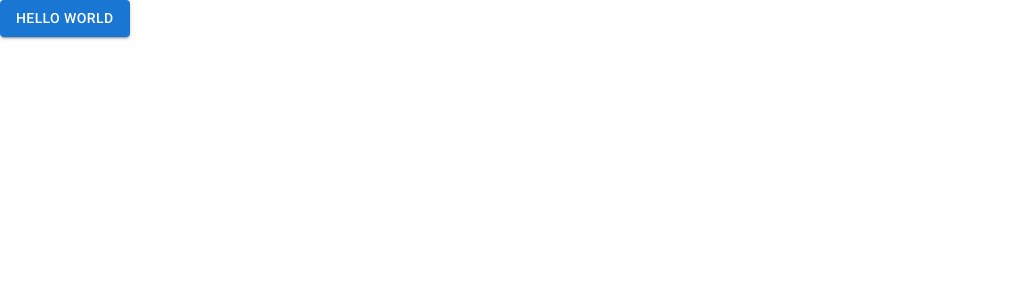
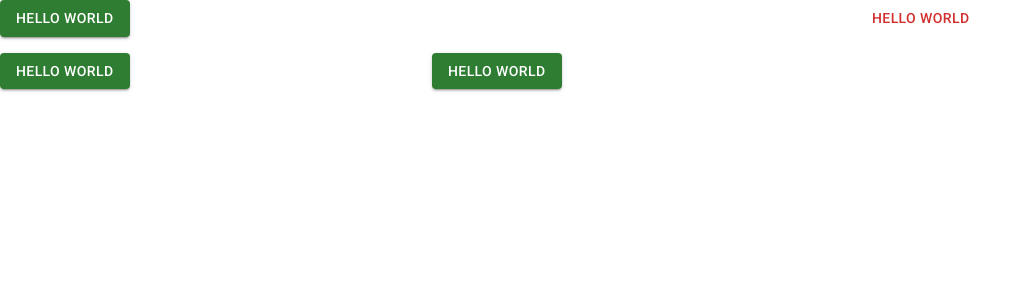
Before and after one commit to yanmasa/react-mui-app, a React (Create React App) app: page / in a window 1280 px wide. Shown: the top 300 px of the page, without its empty margins (0-1032 px from the left). Built offline with nearby package versions, Linux system fonts and the light colour scheme.

Commit message:
Gridシステムの確認

```diff
--- a/src/App.tsx
+++ b/src/App.tsx
@@ -1,12 +1,31 @@
-import React from 'react';
-import Button from '@mui/material/Button';
-
+import React from "react";
+import Button from "@mui/material/Button";
+import { Grid } from "@mui/material";
 
 function App() {
   return (
-    <div className="App">
-      <Button variant="contained">Hello World</Button>
-    </div>
+    <Grid container spacing={2}>
+      <Grid item xs={6} md={8}>
+        <Button variant="contained" color="success">
+          Hello World
+        </Button>
+      </Grid>
+      <Grid item xs={6} md={4}>
+        <Button variant="text" color="error">
+          Hello World
+        </Button>
+      </Grid>
+      <Grid item xs={6} md={4}>
+        <Button variant="contained" color="success">
+          Hello World
+        </Button>
+      </Grid>
+      <Grid item xs={6} md={8}>
+        <Button variant="contained" color="success">
+          Hello World
+        </Button>
+      </Grid>
+    </Grid>
   );
 }
 
```
